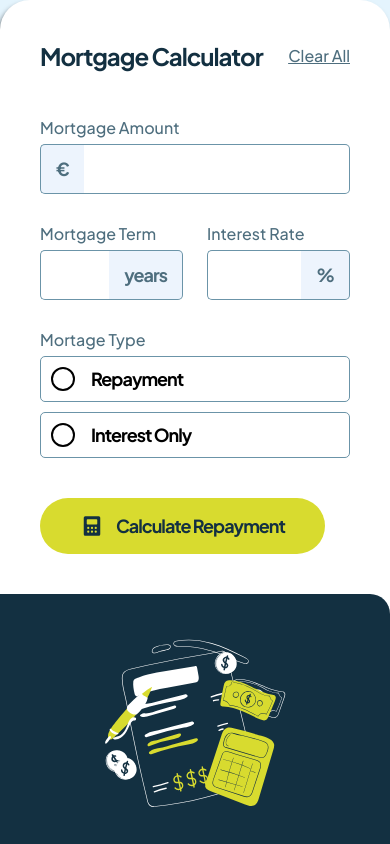
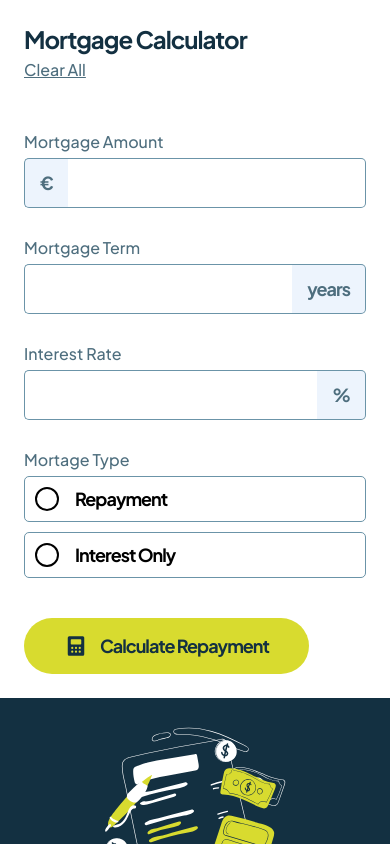
Before and after one commit to mehmetfatihdurna/frontendMentor-solutions, a React (Vite) app: page /mortgage-repayment-calculator in a window 390 px wide. Shown: the top 844 px of the page. Built offline with nearby package versions, Linux system fonts and the light colour scheme.

Commit message:
Responsive özellikler gözden geçirildi.

```diff
--- a/src/assets/styles/MortgageRepaymentCalculator.module.css
+++ b/src/assets/styles/MortgageRepaymentCalculator.module.css
@@ -63,18 +63,65 @@ html,body{
     display: flex;
     max-width: 976px;
     background-color: white;
-    border-radius: 30px;
     box-shadow: -2px 4px 5px rgba(0, 0, 0, 0.5);
 }
 
-@media (max-width: 768px) {
+@media (max-width: 821px) {
     .container {
       flex-direction: column;
     }
   }
 
+@media (max-width: 821px) and (min-width: 475px){
+    .shownRepayment{
+        border-radius: 0px 0px 20px 20px
+    }
+    .container{
+        margin: 40px;
+    }
+}
+
+
+@media (min-width:821px){
+    .shownRepayment{
+        border-radius: 0px 20px 20px 90px;
+    }
+}
+
+@media (min-width:475px){
+    .container{
+        border-radius: 20px;
+    }
+
+    .title{
+        align-items: center;
+    }
+
+    .formContainer{
+        padding: 40px;
+    }
+    .shownRepayment{
+        padding: 40px;
+    }
+}
+
+@media (max-width:475px){
+    .title{
+        flex-direction: column;
+    }
+    .termAndRateContainer{
+        flex-direction: column;
+    }
+
+    .formContainer{
+        padding: 24px;
+    }
+    .shownRepayment{
+        padding: 24px 24px 40px 24px;
+    }
+}
+
 .formContainer{
-    padding: 40px;
     flex: 50%;
     display: flex;
     flex-direction: column;
@@ -84,7 +131,6 @@ html,body{
 .title{
     display: flex;
     justify-content: space-between;
-    align-items: center;
     color: #133041;
 }
 
@@ -325,9 +371,7 @@ input[type="text"]{
 
 .shownRepayment{
     flex: 50%;
-    padding: 40px;
     background-color: #133041;
-    border-radius: 0px 20px 20px 90px;
     color: white;
     display: grid;
     place-items:center;
--- a/src/components/MortgageRepaymentCalculator.jsx
+++ b/src/components/MortgageRepaymentCalculator.jsx
@@ -103,8 +103,8 @@ export default function MortgageRepaymentCalculator() {
                 totalRepayment = (monthlyRepayment * 12 * term) + amount;
             }
 
-            monthlyElemet.innerHTML = monthlyRepayment.toLocaleString('en-us');
-            totalElement.innerHTML = totalRepayment.toLocaleString('en-us');
+            monthlyElemet.innerHTML ="€"+monthlyRepayment.toLocaleString('en-us');
+            totalElement.innerHTML ="€"+totalRepayment.toLocaleString('en-us');
 
 
             emptyPage.style.display = "none";
```
